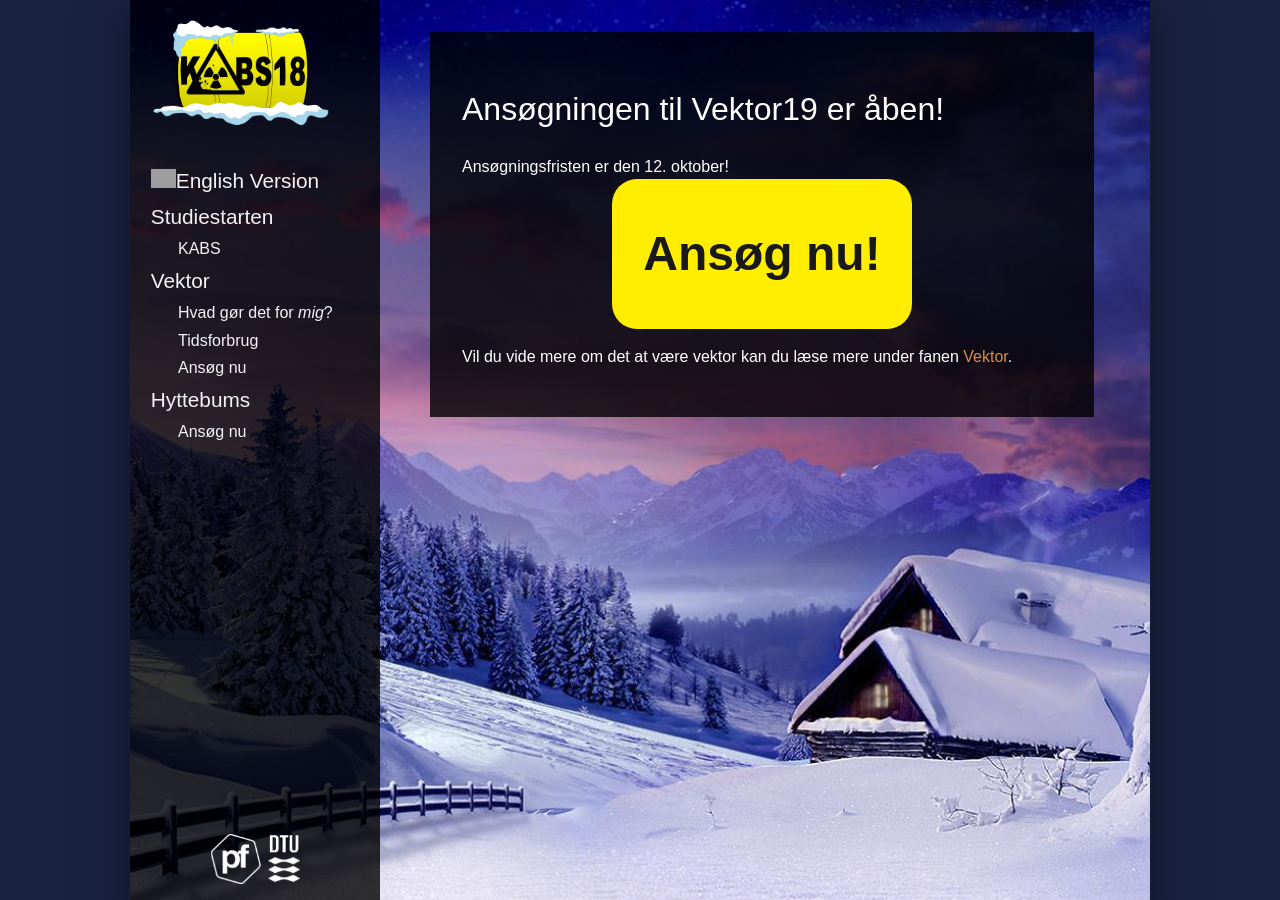
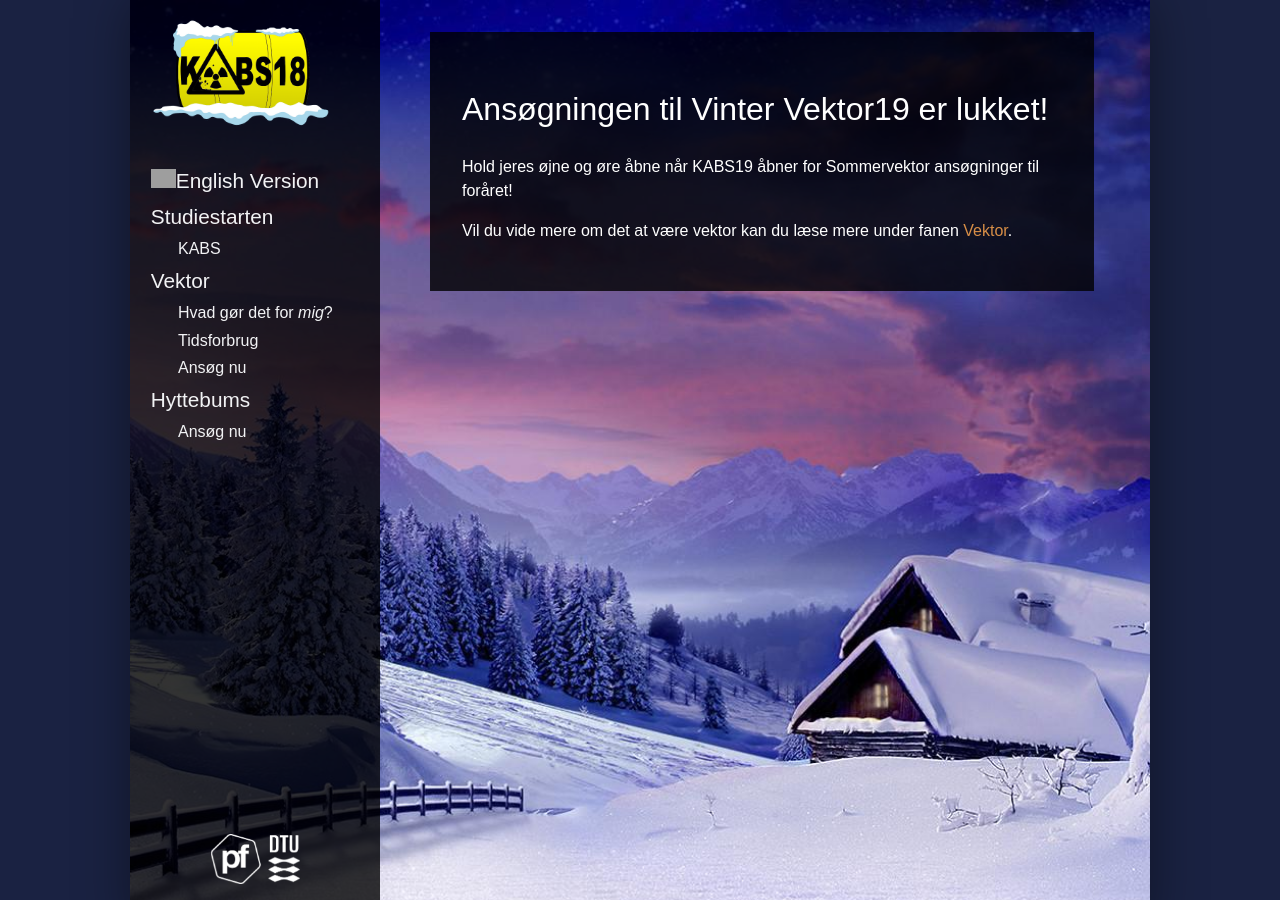
Before and after one commit to KABSDTU/kabsdtu.github.io, a Jekyll site: the page built from ansog-som-vektor.md, in a window 1280 px wide and 900 px high. Built offline with Jekyll 4.4.1, drawn with Linux system fonts in a browser that asks for light colours; some web fonts are replaced; grey boxes are pictures that could not be loaded.

Commit message:
Update ansog-som-vektor.md

```diff
--- a/ansog-som-vektor.md
+++ b/ansog-som-vektor.md
@@ -2,11 +2,13 @@
 layout: default
 title: Ansøg som Vektor
 ---
-<h1>Ansøgningen til Vektor19 er åben!</h1>
-
+<h1>Ansøgningen til Vinter Vektor19 er lukket!</h1>
+<p>
+Hold jeres øjne og øre åbne når KABS19 åbner for Sommervektor ansøgninger til foråret!
+<!--
 <p>Ansøgningsfristen er den 12. oktober!<br/>
   <a style="text-align: center;" href="https://docs.google.com/forms/d/e/1FAIpQLSf7gXXn9ugu3kAhLe4icLlFQns9z1ghMCJwVDv2pEZ_zTMkrA/viewform?usp=sf_link"><button class="applyBtn">Ansøg nu! </button></a>
+-->
 
 </p>
-
 <p>Vil du vide mere om det at være vektor kan du læse mere under fanen <a href="https://blivawesome.dk/vektor.html">Vektor</a>.</p>
```
